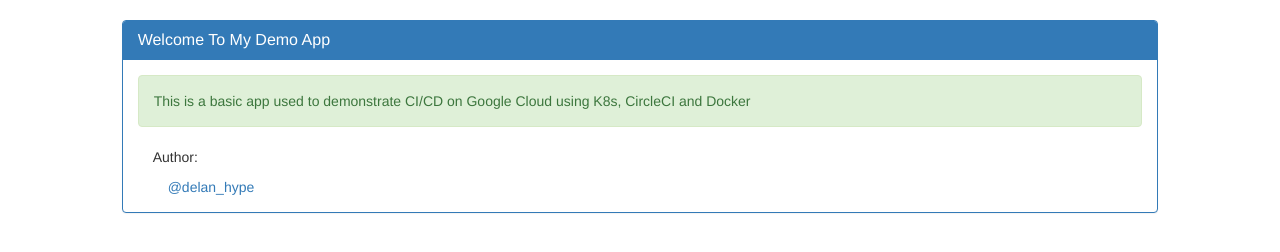
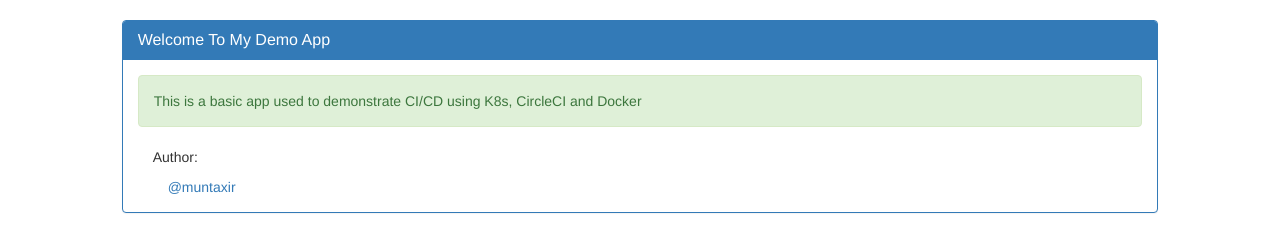
Before and after one commit to whatanidea/circleci-101, a website: page index.html in a window 1280 px wide. Drawn offline with nearby package versions, Linux system fonts and the light colour scheme.

Commit message:
Update index.html

```diff
--- a/index.html
+++ b/index.html
@@ -12,12 +12,12 @@
      </div>
       <div class="panel-body">
        <div class="alert alert-success">
-          <p>This is a basic app used to demonstrate CI/CD on Google Cloud using K8s, CircleCI and Docker </p>
+          <p>This is a basic app used to demonstrate CI/CD using K8s, CircleCI and Docker </p>
        </div>
          <div class="col-md-9">
            <p>Author:</p>
            <div class="col-md-3">
-             <a href="https://twitter.com/delan_hype">@delan_hype</a>
+             <a href="https://twitter.com/mutaxir">@muntaxir</a>
            </div>
          </div>
       </div>
```
